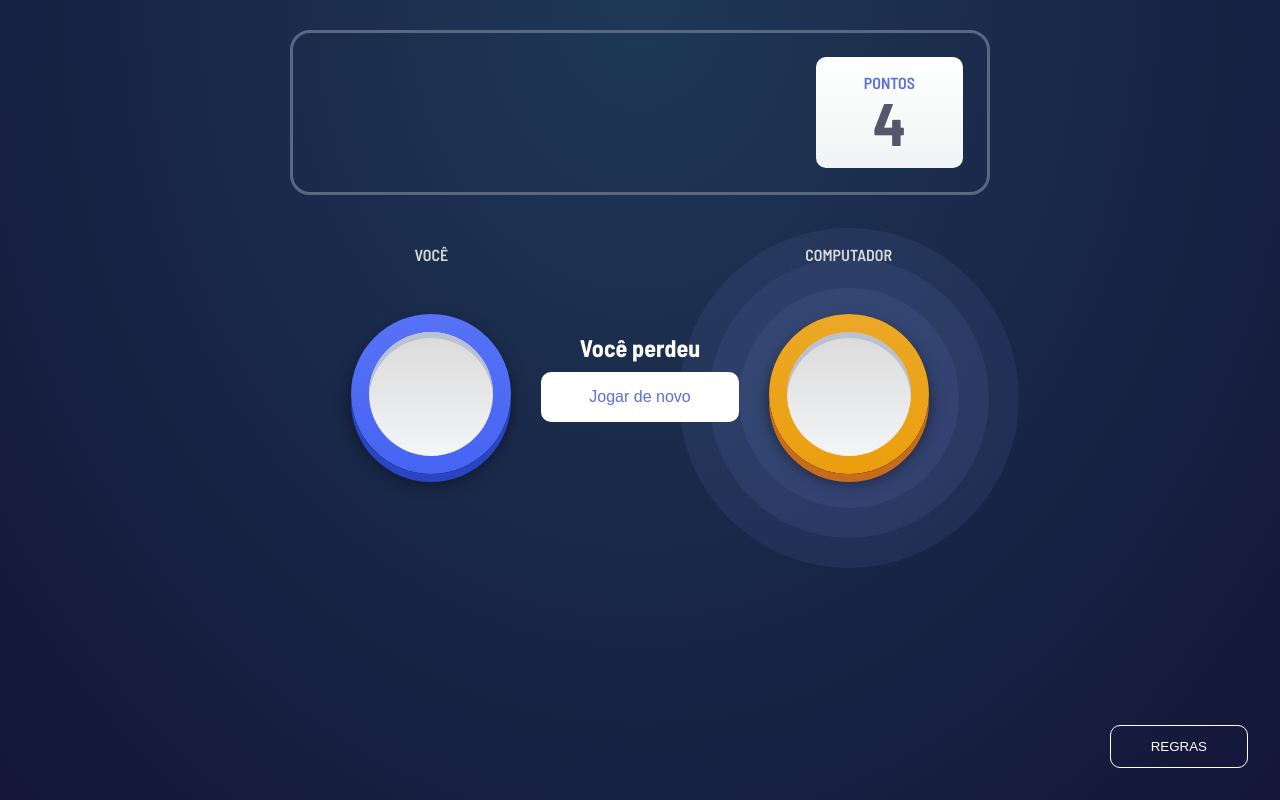
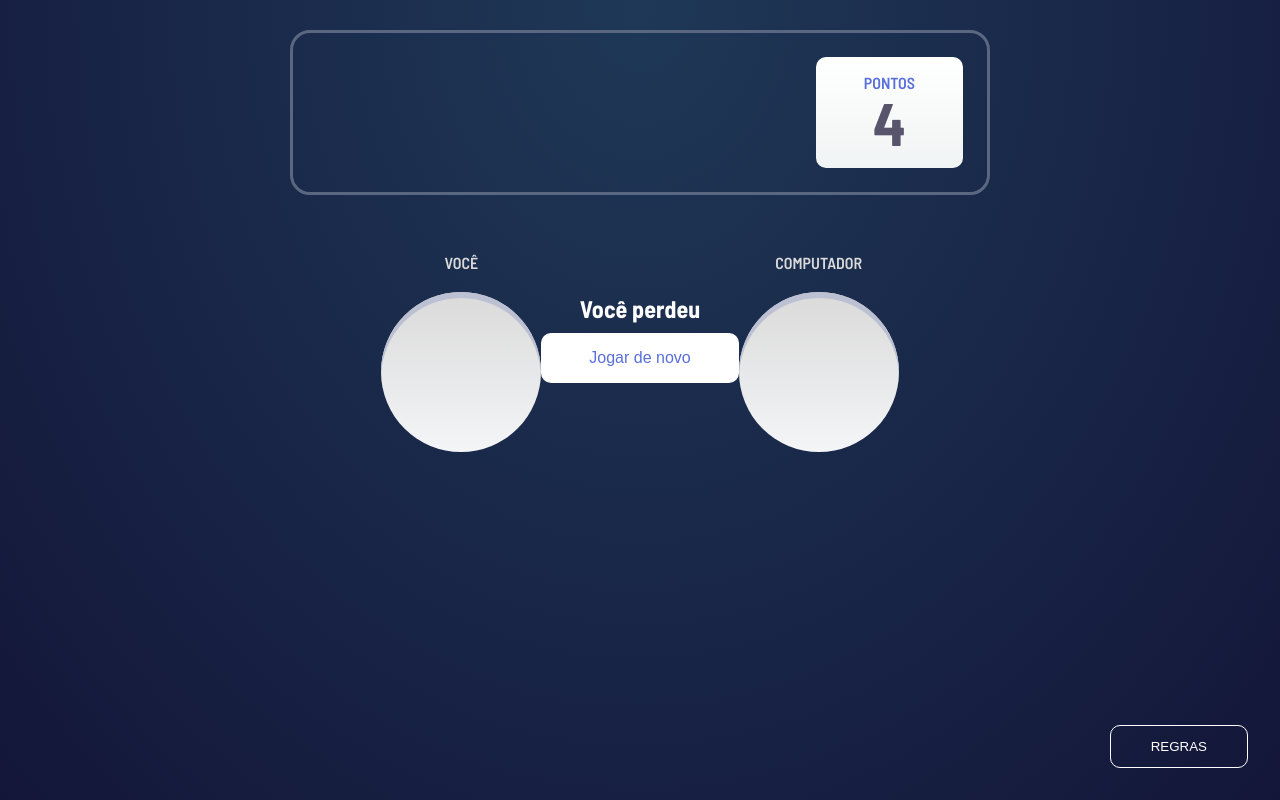
Before and after one commit to dilonhenrique/pedra-papel-tesoura, a React (Create React App) app: page / in a window 1280 px wide. Both pictures are taken after a click on the element 530 px from the left and 355 px from the top of the page. Built offline with nearby package versions, Linux system fonts and the light colour scheme; some icons are missing; the HTML template or start-up script is replaced by a standard one.

Commit message:
Css básico

```diff
--- a/src/components/Game/Game.module.css
+++ b/src/components/Game/Game.module.css
@@ -1,37 +1,28 @@
 .container {
-    margin-top: 50px;
+    margin-top: 30px;
     background: url("./bg-triangle.svg") center 100px no-repeat;
     text-align: center;
-    /* display: flex;
-    justify-content: center;
-    gap: 50px; */
 }
 
 .playersChoice,
 .pcChoice,
-.result {
+.result,
+.handWrapper {
     display: inline-block;
+    vertical-align: middle;
 }
 
-.playersChoice {
-    /* display: grid;
-    justify-content: center;
-    gap: 35px; */
+.playersChoice,
+.pcChoice {
+    padding-top: 28px;
+}
+
+.handWrapper {
+    min-width: 50%;
 }
 
 .container__picked {
     background: none;
-}
-
-.container__picked .playersChoice{
-    /* display: initial; */
-}
-
-
-.handPair {
-    /* display: flex;
-    justify-content: center;
-    gap: 80px; */
 }
 
 .container h3 {
--- a/src/components/Game/Hand/Hand.module.css
+++ b/src/components/Game/Hand/Hand.module.css
@@ -1,9 +1,11 @@
+.empty,
 .handContainer,
 .handContainer::after,
 .handContainer::before {
     border-radius: 50%;
 }
 
+.empty,
 .handContainer {
     width: 160px;
     height: 160px;
@@ -12,21 +14,19 @@
     align-items: center;
     position: relative;
     cursor: pointer;
-    margin: 30px;
+    margin: auto;
+    vertical-align: top;
 }
 
-/* .handContainer,
-.handContainer svg {
-    transition: 0.3s cubic-bezier(0.175, 0.885, 0.32, 1.275);
+.empty {
+    background: rgba(0,0,0,0.1);
 }
 
-.handContainer:hover {
-    transform: scale(1.15);
+.handContainer {
+    background-image: linear-gradient(0, var(--cor-cinza-degrade1), var(--cor-cinza-degrade2));
+    box-shadow: inset 0 6px 0 var(--cor-cinza-sombra);
+    /* inset: 18px; */
 }
-
-.handContainer:hover svg {
-    transform: rotate(-20deg);
-} */
 
 .handContainer::before,
 .handContainer::after {
@@ -34,25 +34,11 @@
     position: absolute;
 }
 
-.pc::before {
-    background: rgba(0,0,0,0.1);
-    box-shadow: none;
-    inset: 10px;
-}
-
-.handContainer__rock::before,
-.handContainer__paper::before,
-.handContainer__scissors::before {
-    background-image: linear-gradient(0, var(--cor-cinza-degrade1), var(--cor-cinza-degrade2));
-    box-shadow: inset 0 6px 0 var(--cor-cinza-sombra);
-    inset: 18px;
-}
-
 .handContainer::after {
     inset: 0;
 }
 
-.handContainer__rock {
+/* .handContainer__rock {
     background-image: linear-gradient(0, var(--cor-pedra-degrade2), var(--cor-pedra-degrade1));
 }
 .handContainer__rock::after {
@@ -80,4 +66,4 @@
 .handContainer__winner {
     box-shadow: 0 4px 0 30px rgba(118,136,214,0.1),0 4px 0 60px rgba(118,136,214,0.1),0 4px 0 90px rgba(118,136,214,0.1);
     z-index:-1;
-}
+} */
--- a/src/components/Game/Hand/index.jsx
+++ b/src/components/Game/Hand/index.jsx
@@ -1,9 +1,16 @@
+import { useGameStateContext } from 'commom/contexts/GameState'
 import styles from './Hand.module.css'
 import { ReactComponent as Paper } from './icon-paper.svg'
 import { ReactComponent as Rock } from './icon-rock.svg'
 import { ReactComponent as Scissors } from './icon-scissors.svg'
 
-export default function Hand({ type, escolher, winner = false, player = "player" }) {
+export default function Hand({
+        type,
+        escolher,
+        winner = false
+    }) {
+    const { gameState } = useGameStateContext()
+
     function renderHand() {
         switch (type) {
             case "paper":
@@ -18,11 +25,16 @@ export default function Hand({ type, escolher, winner = false, player = "player"
     }
 
     return (
+        type ?
         <div
-            className={`${styles.handContainer} ${styles[`handContainer__${type}`]} ${winner ? styles.handContainer__winner : ""} ${player === "pc" ? styles.pc : ""}`}
-            onClick={() => escolher(type)}
+            className={styles.handContainer}
+            onClick={() => gameState === "start" ? escolher(type) : ""}
         >
             {renderHand()}
         </div>
+        : <div
+            className={styles.empty}
+        >
+        </div>
     )
 }
--- a/src/components/Game/index.jsx
+++ b/src/components/Game/index.jsx
@@ -1,6 +1,5 @@
 import { useGameStateContext } from 'commom/contexts/GameState'
 import { useScoreContext } from 'commom/contexts/Score'
-import { AnimatePresence, motion } from 'framer-motion'
 import { useEffect, useState } from 'react'
 import styles from './Game.module.css'
 import Hand from './Hand'
@@ -73,97 +72,54 @@ export default function Game() {
         }
     }
 
-    // useEffect(() => {
-    //     if(picked){
-    //         // setPc(maoAleatoria())
-    //         setPc("paper")
-    //     } else{
-    //         setPc(null)
-    //         setResult(null)
-    //     }
-    // }, [picked])
-
-    // useEffect(() => {
-    //     if(pc) chooseWinner()
-    // }, [pc])
-
     useEffect(() => {
         if (result) setScore(score + result)
     }, [result])
 
     return (
-
-        <AnimatePresence>
         <div className={`${styles.container} ${gameState !== "start" ? styles.container__picked : ""}`}>
-                <div
-                    className={styles.playersChoice}>
+            <div className={styles.playersChoice}>
                 {
                     gameState !== "start" &&
                     <h3>Você</h3>
                 }
-                    <div className={styles.handPair}>
                 {
                     (picked === "paper" || picked === null) &&
-                            <motion.div
-                                initial={{ scale: 0 }}
-                                animate={{ scale: 1 }}
-                                exit={{ scale: 0 }}
-                                whileHover={{ scale: 1.15, rotate: -20 }}
-                                style={{display:"inline-block"}}
-                            >
+                    <div className={styles.handWrapper}>
                         <Hand type="paper" escolher={escolher} winner={result > 0 && picked === "paper"} />
-                            </motion.div>
+                    </div>
                 }
                 {
                     (picked === "scissors" || picked === null) &&
-                            <motion.div
-                                initial={{ scale: 0 }}
-                                animate={{ scale: 1 }}
-                                exit={{ scale: 0 }}
-                                whileHover={{ scale: 1.15, rotate: -20 }}
-                                style={{display:"inline-block"}}
-                            >
+                    <div className={styles.handWrapper}>
                         <Hand type="scissors" escolher={escolher} winner={result > 0 && picked === "scissors"} />
-                            </motion.div>
+                    </div>
                 }
-                    </div>
-                    <div className={styles.handPair}>
                 {
                     (picked === "rock" || picked === null) &&
-                            <motion.div
-                                initial={{ scale: 0 }}
-                                animate={{ scale: 1 }}
-                                exit={{ scale: 0 }}
-                                whileHover={{ scale: 1.15, rotate: -20 }}
-                                style={{display:"inline-block"}}
-                            >
+                    <div className={styles.handWrapper}>
                         <Hand type="rock" escolher={escolher} winner={result > 0 && picked === "rock"} />
-                            </motion.div>
+                    </div>
                 }
-                    </div>
             </div>
             {
                 gameState === "result" &&
-                    <motion.div
-                        initial={{ scaleX: 0 }}
-                        animate={{ scaleX: 1 }}
-                        exit={{ scaleX: 0 }}
-                        className={styles.result}
-                    >
+                <div className={styles.result}>
                     <h2>{result > 0 ? "Você ganhou!" : result < 0 ? "Você perdeu" : "Empate"}</h2>
                     <button onClick={() => setGameState("start")}>Jogar de novo</button>
-                    </motion.div>
+                </div>
             }
 
             {
                 gameState !== "start" &&
                 <div className={styles.pcChoice}>
                     <h3>Computador</h3>
-                        <Hand type={pc} escolher={escolher} winner={(result && result < 0)} player="pc" />
+                    <div className={styles.handWrapper}>
+                        <Hand type={pc} escolher={escolher} winner={(result && result < 0)} />
+                    </div>
                 </div>
             }
 
         </div>
-        </AnimatePresence>
     )
 }
--- a/src/components/Modal/index.jsx
+++ b/src/components/Modal/index.jsx
@@ -2,7 +2,6 @@ import { OpenModalProvider, useOpenModalContext } from './OpenModalContext'
 import { ReactComponent as Close } from './icon-close.svg'
 import styles from './Modal.module.css'
 import { useEffect } from 'react'
-import { AnimatePresence, motion } from "framer-motion"
 
 export default function Modal(props) {
     return (
@@ -30,18 +29,16 @@ export function RealModal({ children, style, open = false, onClose = () => { } }
     }
 
     return (
-        <AnimatePresence>
-            {
         openModal &&
-                <motion.div
+        <div
             initial={{ opacity: 0, zIndex: 5 }}
             animate={{ opacity: 1 }}
             exit={{ opacity: 0 }}
             className={styles.modalContainer}
             onClick={clickFora}
         >
-                    <motion.div
-                        animation={{ y:"50%" }}
+            <div
+                animation={{ y: "50%" }}
                 className={styles.modal}
                 style={style}
             >
@@ -49,9 +46,7 @@ export function RealModal({ children, style, open = false, onClose = () => { } }
                 <button className={styles.botaoFechar} onClick={fecharModal}>
                     <Close />
                 </button>
-                    </motion.div>
-                </motion.div>
-            }
-        </AnimatePresence>
+            </div>
+        </div>
     )
 }
```
Lines whose indentation alone changed are shown as unchanged.
